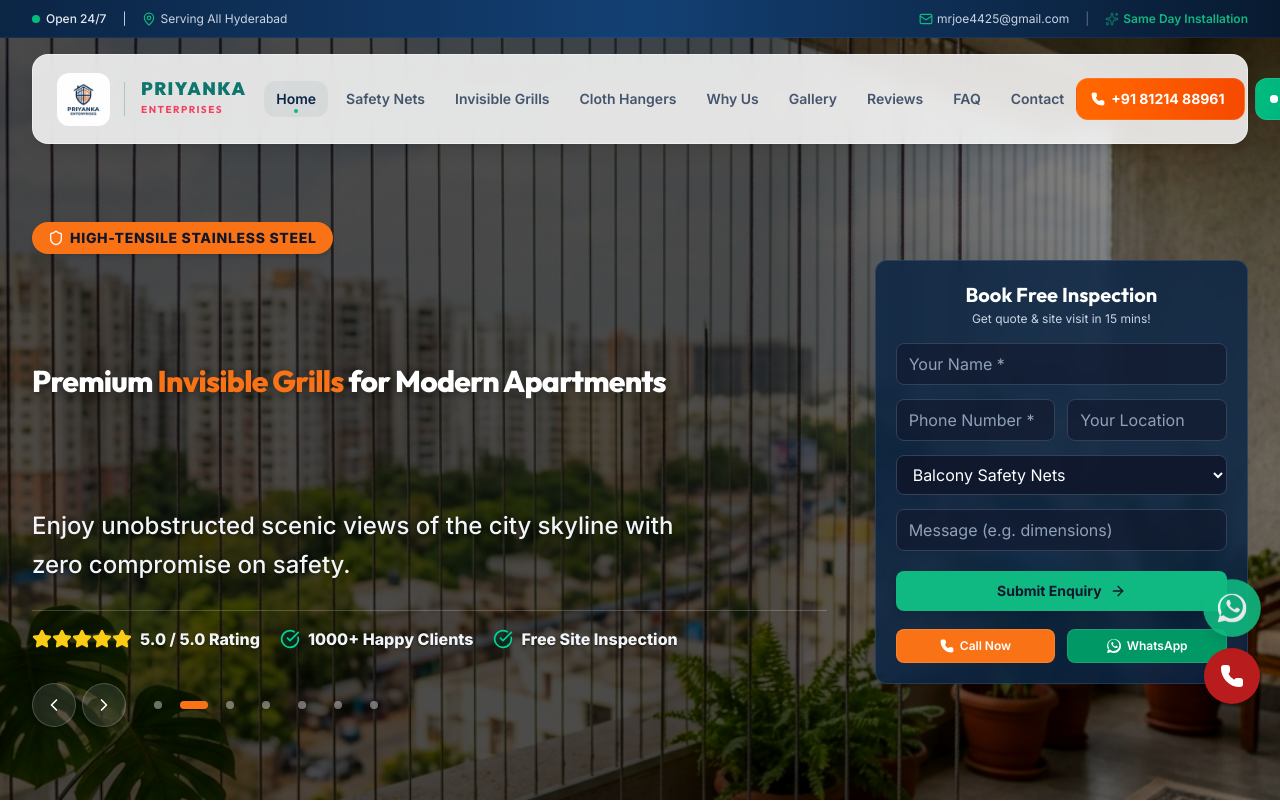
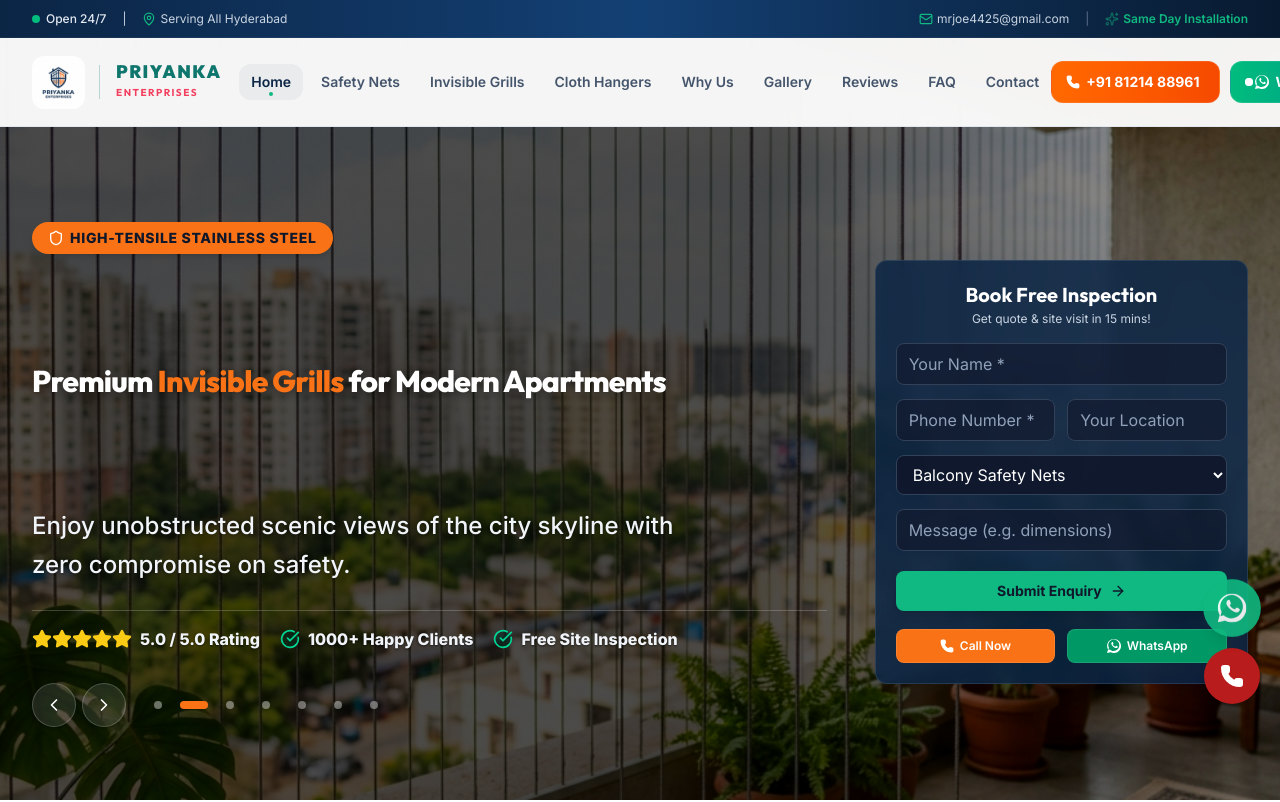
Before and after one commit to ajay-Ai-Ds/Priyanka-Enterprises, a Next.js app: page / in a window 1280 px wide. Shown: the top 802 px of the page. Built offline with nearby package versions, Linux system fonts and the light colour scheme.

Commit message:
Updated navbar to be fixed from the start

```diff
--- a/src/components/Header.tsx
+++ b/src/components/Header.tsx
@@ -147,15 +147,10 @@ export default function Header() {
         </div>
       </div>
 
-      {/* Main Navbar floating wrapper */}
-      <div className="max-w-7xl mx-auto px-4 sm:px-6 lg:px-8">
-        <div
-          className={`transition-all duration-500 ${
-            isScrolled
-              ? "mt-2 bg-white/95 backdrop-blur-lg border border-slate-200/80 shadow-xl rounded-2xl py-2.5 px-6"
-              : "mt-4 bg-white/85 backdrop-blur-md border border-white/40 shadow-lg rounded-2xl py-4 px-6"
-          }`}
-        >
+      {/* Main Navbar wrapper */}
+      <div className={`transition-all duration-300 w-full bg-white/95 backdrop-blur-lg border-b border-slate-200 ${isScrolled ? "shadow-md" : ""}`}>
+        <div className="max-w-7xl mx-auto px-4 sm:px-6 lg:px-8">
+          <div className={`transition-all duration-300 lg:px-0 ${isScrolled ? "py-3" : "py-4"}`}>
           <div className="flex items-center justify-between">
             {/* Logo */}
             <a
@@ -255,8 +250,9 @@ export default function Header() {
           </div>
         </div>
       </div>
+    </div>
 
-      {/* Mobile Menu Dropdown */}
+    {/* Mobile Menu Dropdown */}
       <AnimatePresence>
         {isMobileMenuOpen && (
           <motion.div
```
